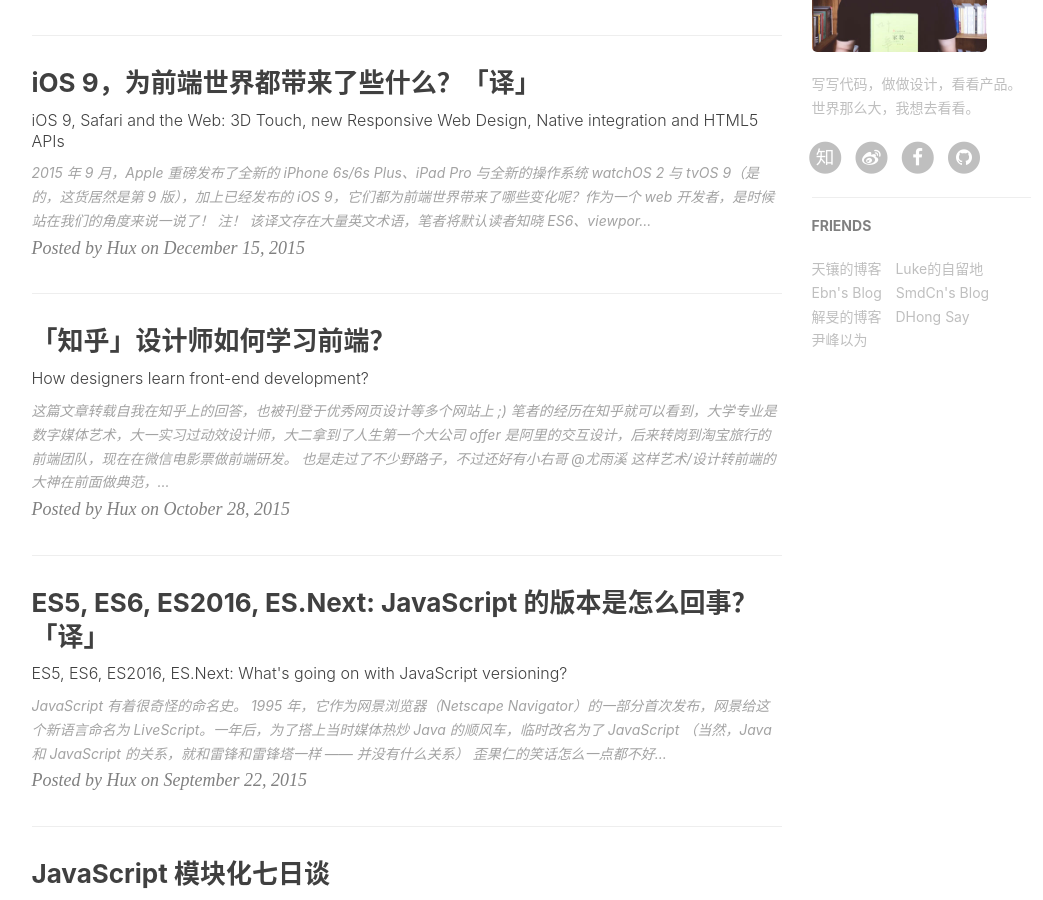
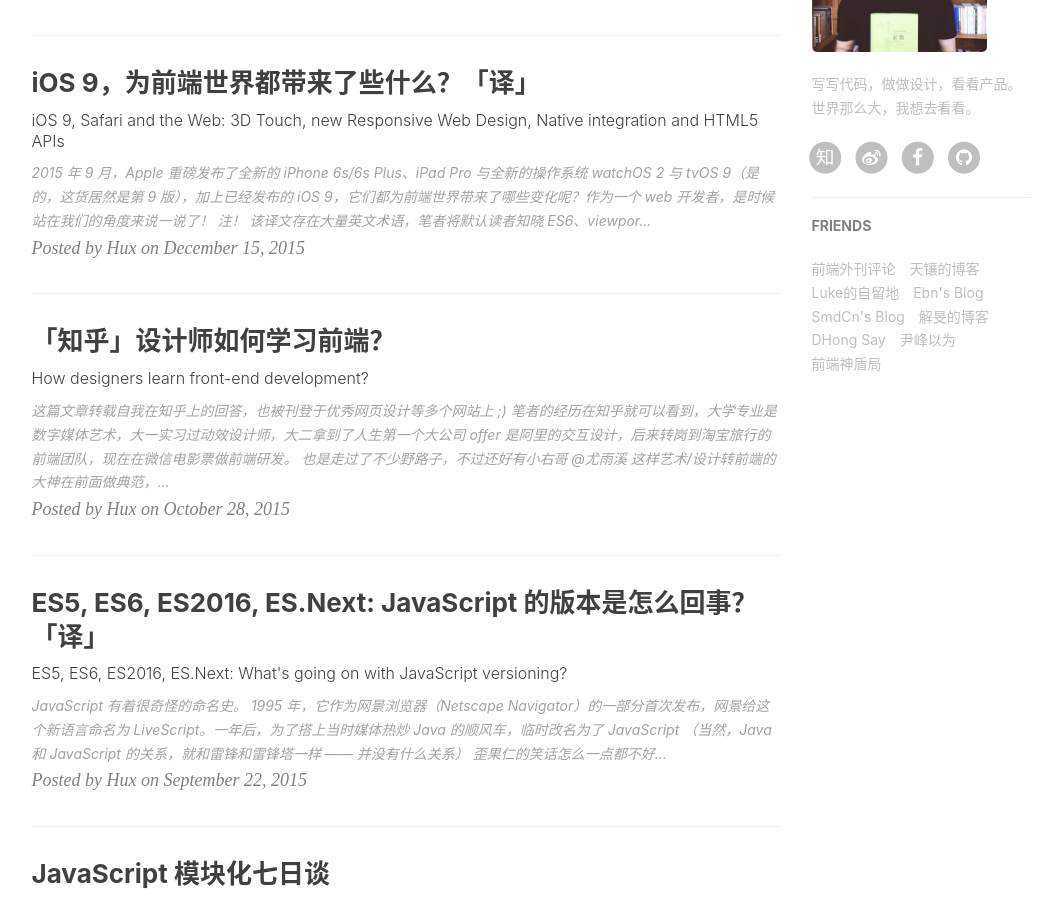
Before and after one commit to q97236143/Huxproh, a Jekyll site: the page built from index.html, in a window 1280 px wide and 900 px high, scrolled down 877 px. Shown: the whole window, without its empty margins (136-1179 px from the left). Built offline with Jekyll 4.4.1, drawn with Linux system fonts in a browser that asks for light colours; nearby versions of some CDN libraries; the list of posts is cut into pages by our own code; comment, search, counter and statistics services are not loaded.

Commit message:
[self] add some of friends' site

```diff
--- a/_config.yml
+++ b/_config.yml
@@ -82,6 +82,9 @@ featured-condition-size: 1              # A tag will be featured if the size of
 # Friends
 friends: [
     {
+        title: "前端外刊评论",
+        href: "http://qianduan.guru/"
+    },{
         title: "天镶的博客",
         href: "http://lingyu.wang/"
     },{
@@ -102,5 +105,8 @@ friends: [
     },{
         title: "尹峰以为",
         href: "http://ingf.github.io/"
+    },{
+        title: "前端神盾局",
+        href: "http://wepiaofei.github.io/blog/"
     }
 ]
```
